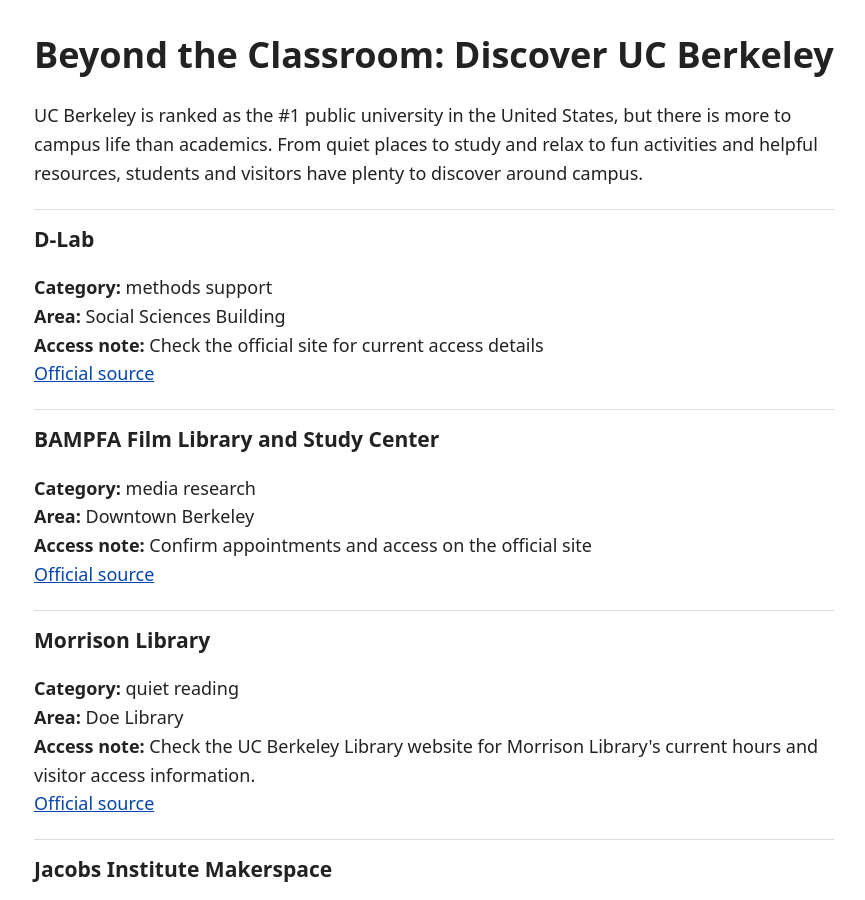
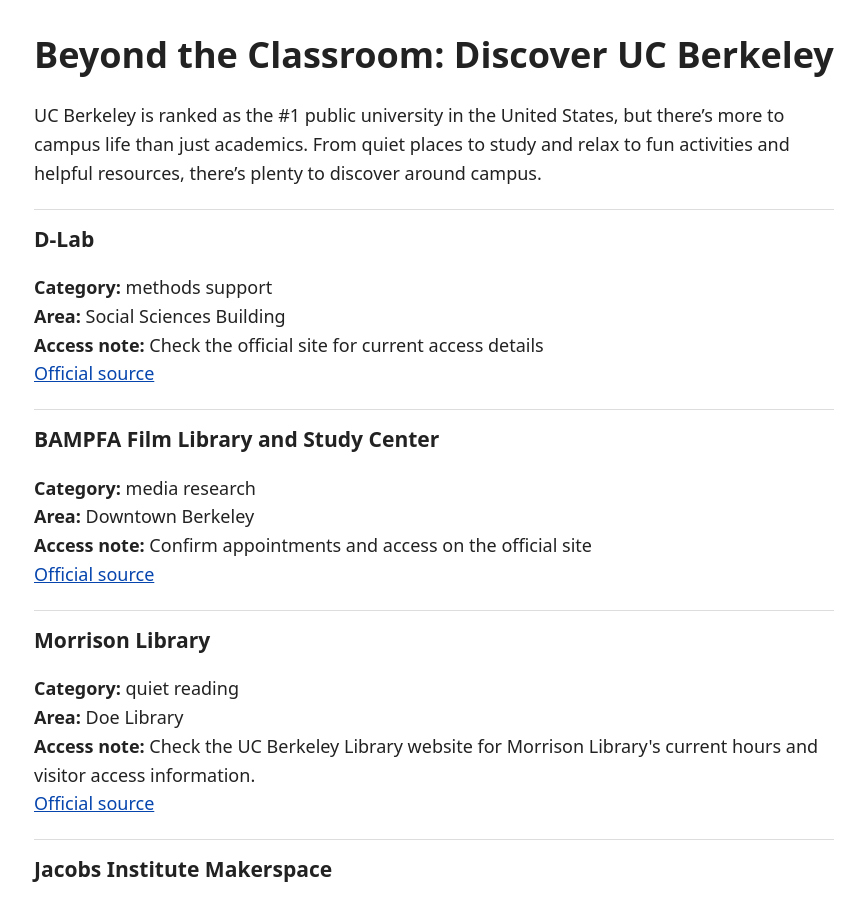
Before and after one commit to jasmeetkhamba/hidden-berkeley, a Jekyll site: the page built from docs/index.md, in a window 1280 px wide and 900 px high. Shown: the whole window, without its empty margins (206-1071 px from the left). Built offline with Jekyll 4.4.1, drawn with Linux system fonts in a browser that asks for light colours.

Commit message:
Update header v3

```diff
--- a/docs/index.md
+++ b/docs/index.md
@@ -5,7 +5,7 @@
 
 # Beyond the Classroom: Discover UC Berkeley
 
-UC Berkeley is ranked as the #1 public university in the United States, but there is more to campus life than academics. From quiet places to study and relax to fun activities and helpful resources, students and visitors have plenty to discover around campus.
+UC Berkeley is ranked as the #1 public university in the United States, but there’s more to campus life than just academics. From quiet places to study and relax to fun activities and helpful resources, there’s plenty to discover around campus.
 
 <!-- Edit the heading and introduction above. The supplied loop below displays each row of the CSV. -->
 {% for resource in site.data.locations %}
```
